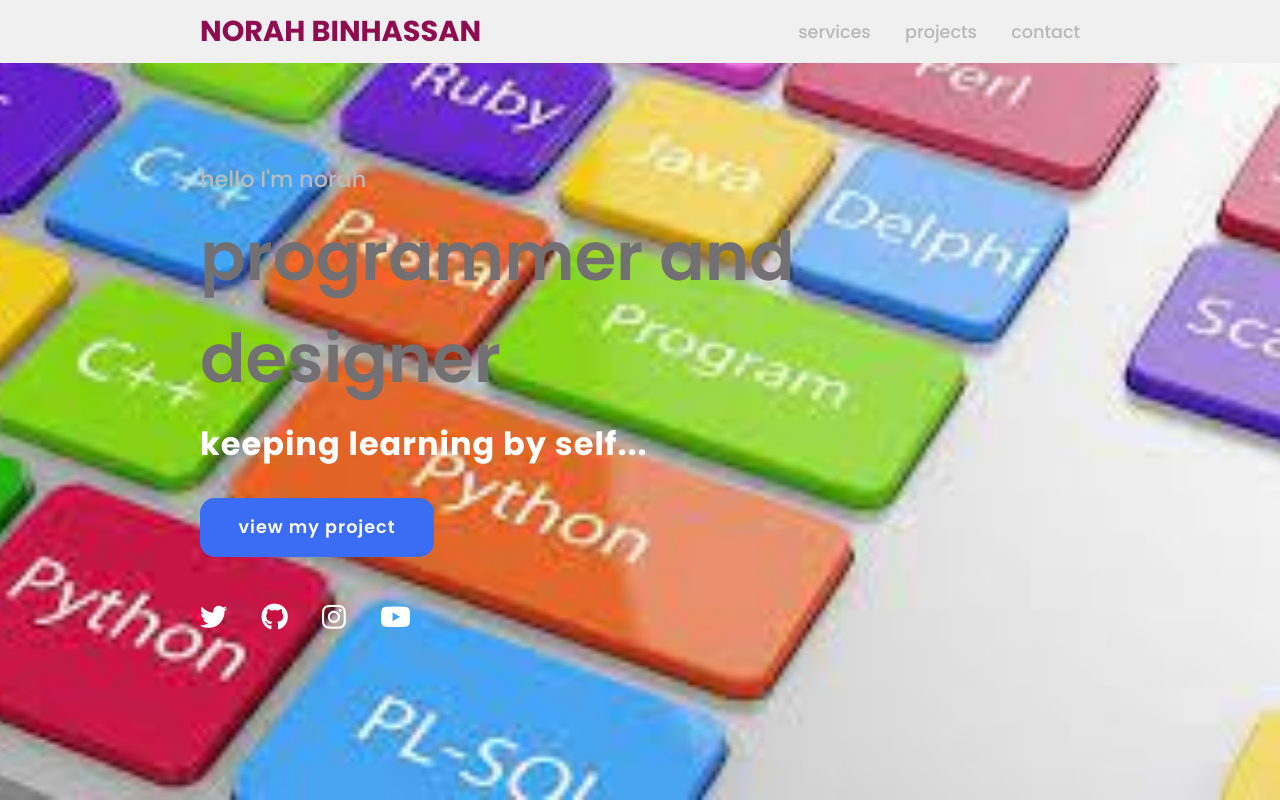
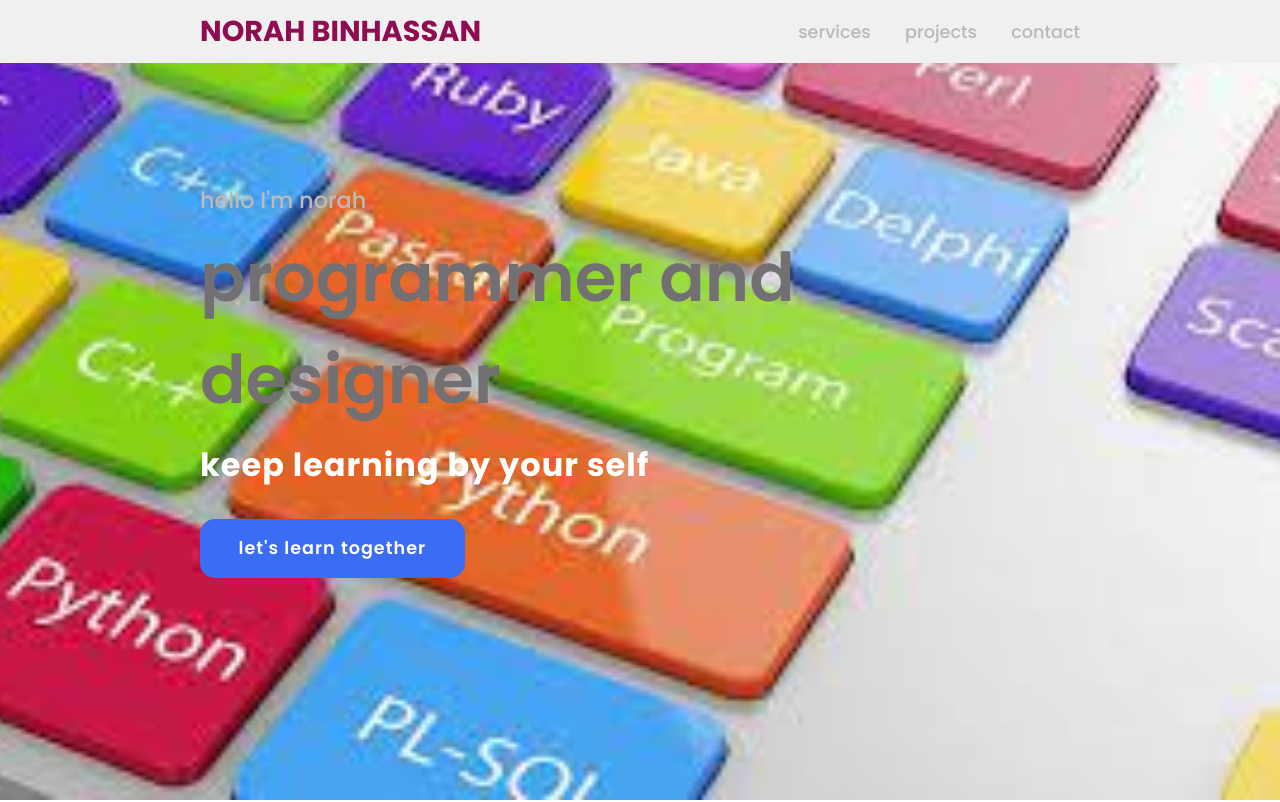
Before and after one commit to nor771/final_project, a plain HTML site: page index.html in a window 1280 px wide. Shown: the top 802 px of the page. Drawn offline with Linux system fonts and the light colour scheme.

Commit message:
the second edit compleate html,css

```diff
--- a/index.html
+++ b/index.html
@@ -21,15 +21,8 @@
    <section class="main">
     <div>
         <h2>hello I'm  norah <br> <span>programmer and designer</span> </h2>
-        <h3>keeping learning by self...</h3>
-        <a href="#projects" class="main-btn">view my project</a>
-        <div class="social-icons">
-
-          <a href="https://twitter.com/N_binhassan91"><i class="fa-brands fa-twitter"></i></a>
-            <a href="https://github.com/"><i class="fa-brands fa-github"></i></a>
-            <a href="https://www.instagram.com/"><i class="fab fa-instagram"></i></a>
-            <a href="https://www.youtube.com/"><i class="fa-brands fa-youtube"></i></a>
-        </div>
+        <h3>keep learning by  your self</h3>
+        <a href="#contact" class="main-btn">let's learn together  </a>
         </div>
     </div>
    </section>
```
